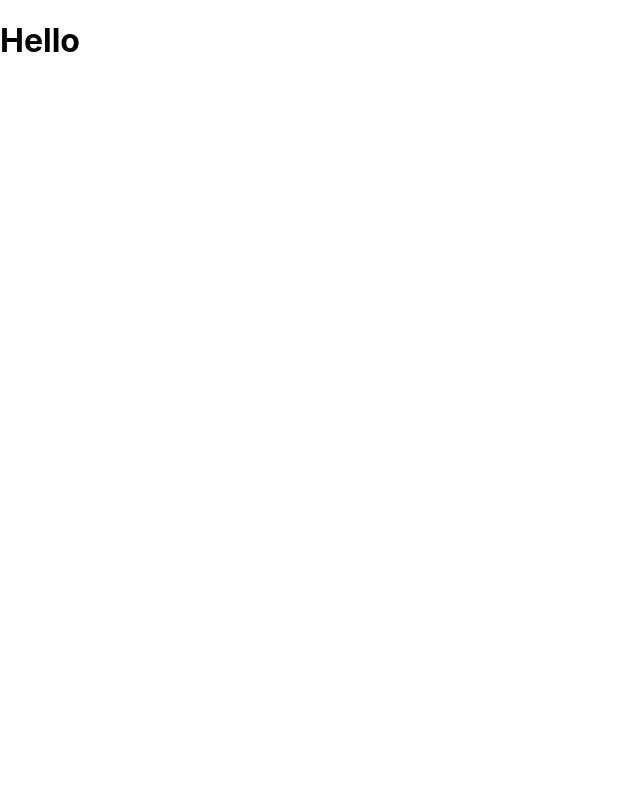
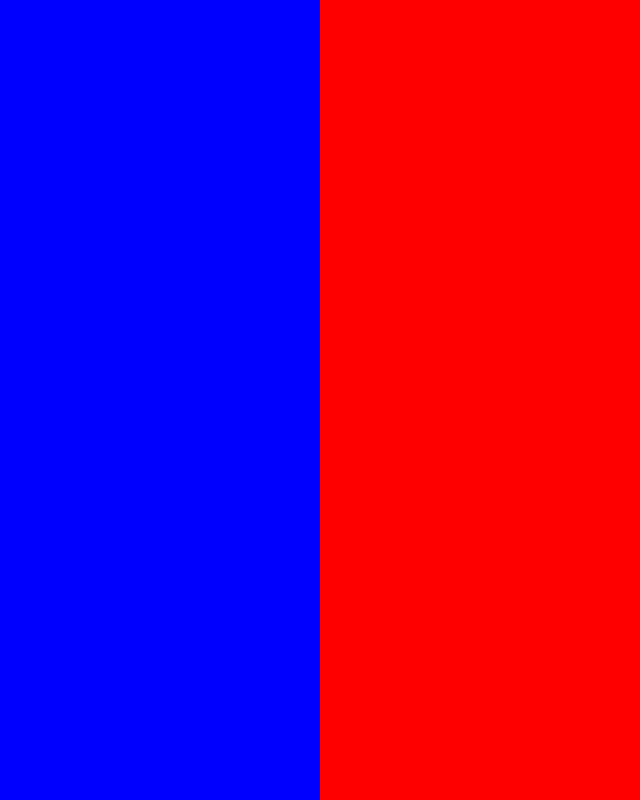
Before and after one commit to Wesley-Arizio/coffee_list_challenge, a React (Create React App) app in the folder frontend/: page / in a window 1280 px wide. Shown: the whole page, without its empty margins (0-640 px from the left). Built offline with nearby package versions, Linux system fonts and the light colour scheme.

Commit message:
added basic homescreen structure

```diff
--- a/frontend/src/App.tsx
+++ b/frontend/src/App.tsx
@@ -1,11 +1,8 @@
 import React from "react";
+import { Home } from "./Pages";
 
 function App() {
-  return (
-    <div className="App">
-      <h1>Hello</h1>
-    </div>
-  );
+  return <Home />;
 }
 
 export default App;
--- /dev/null
+++ b/frontend/src/Components/CoffeesList/index.tsx
@@ -0,0 +1,7 @@
+import React from "react";
+
+import * as S from "./styles";
+
+export const CoffeesList: React.FC = () => {
+  return <S.Container></S.Container>;
+};
--- /dev/null
+++ b/frontend/src/Components/CoffeesList/styles.ts
@@ -0,0 +1,7 @@
+import styled from "styled-components";
+
+export const Container = styled.main`
+  flex: 3;
+
+  background-color: red;
+`;
--- /dev/null
+++ b/frontend/src/Components/Register/index.tsx
@@ -0,0 +1,7 @@
+import React from "react";
+
+import * as S from "./styles";
+
+export const Register: React.FC = () => {
+  return <S.Container></S.Container>;
+};
--- /dev/null
+++ b/frontend/src/Components/Register/styles.ts
@@ -0,0 +1,7 @@
+import styled from "styled-components";
+
+export const Container = styled.main`
+  flex: 1;
+
+  background-color: blue;
+`;
--- /dev/null
+++ b/frontend/src/Pages/index.tsx
@@ -0,0 +1,15 @@
+import React from "react";
+import { CoffeesList } from "../Components/CoffeesList";
+import { Register } from "../Components/Register";
+
+import * as S from "./styles";
+
+export const Home: React.FC = () => {
+  return (
+    <S.ContainerHomePage>
+      <Register />
+
+      <CoffeesList />
+    </S.ContainerHomePage>
+  );
+};
--- /dev/null
+++ b/frontend/src/Pages/styles.ts
@@ -0,0 +1,10 @@
+import styled from "styled-components";
+
+export const ContainerHomePage = styled.div`
+  width: 100vw;
+  height: 100vh;
+  background-color: rgba(60, 100, 177, 0.06);
+
+  display: flex;
+  flex-direction: row;
+`;
--- a/frontend/src/index.css
+++ b/frontend/src/index.css
@@ -1,13 +1,21 @@
 body {
   margin: 0;
-  font-family: -apple-system, BlinkMacSystemFont, 'Segoe UI', 'Roboto', 'Oxygen',
-    'Ubuntu', 'Cantarell', 'Fira Sans', 'Droid Sans', 'Helvetica Neue',
+  font-family: -apple-system, BlinkMacSystemFont, "Segoe UI", "Roboto", "Oxygen",
+    "Ubuntu", "Cantarell", "Fira Sans", "Droid Sans", "Helvetica Neue",
     sans-serif;
   -webkit-font-smoothing: antialiased;
   -moz-osx-font-smoothing: grayscale;
+  background: rgba(60, 100, 177, 0.06);
 }
 
 code {
-  font-family: source-code-pro, Menlo, Monaco, Consolas, 'Courier New',
+  font-family: source-code-pro, Menlo, Monaco, Consolas, "Courier New",
     monospace;
 }
+
+* {
+  overflow: hidden;
+  margin: 0;
+  padding: 0;
+  box-sizing: border-box;
+}
```
